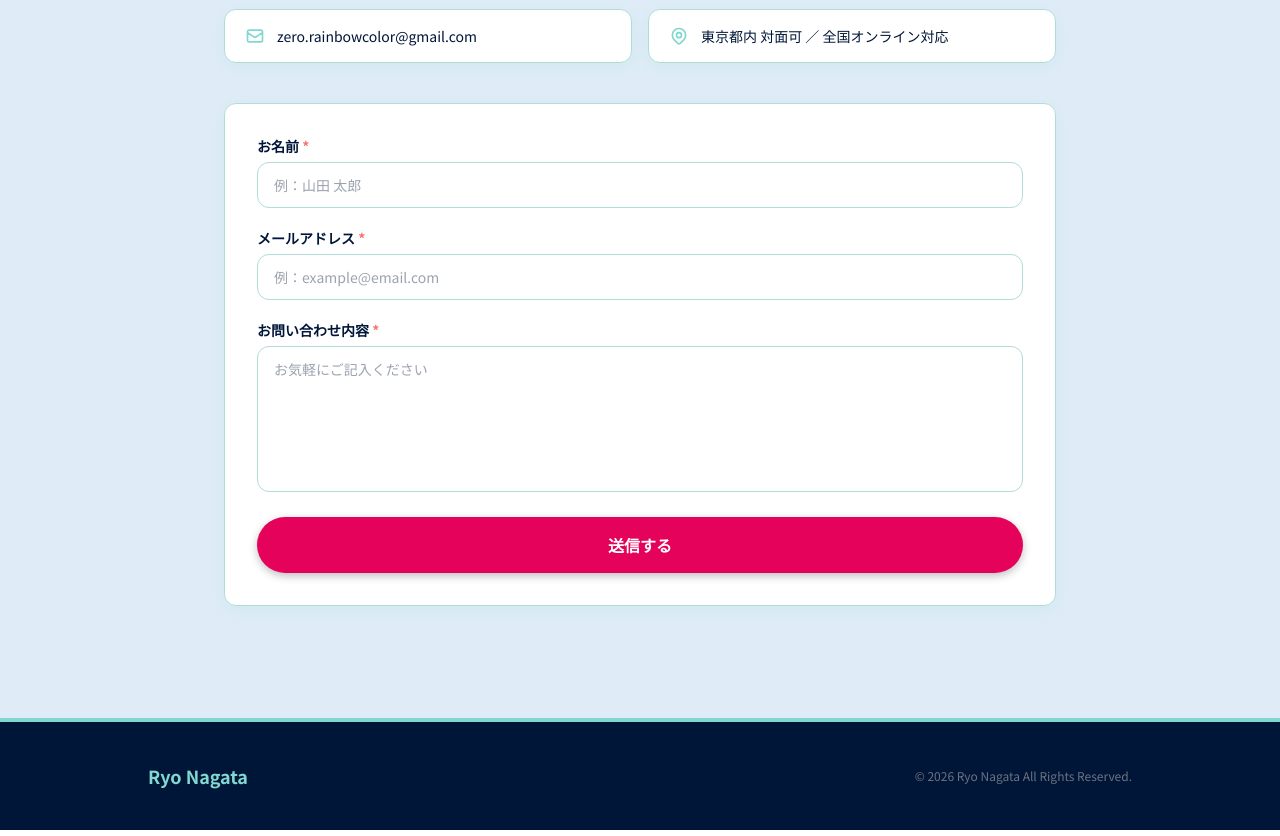
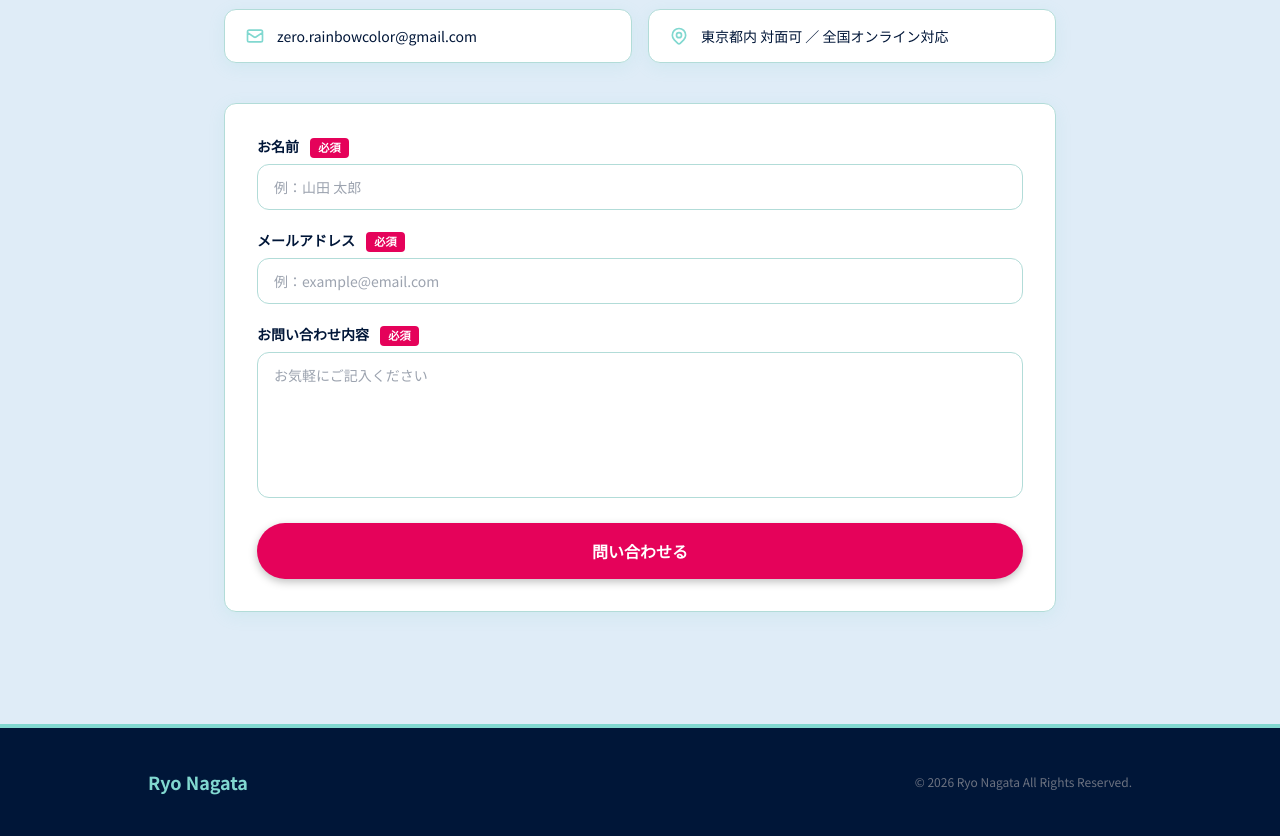
Before and after one commit to zerorainbowcolor-eng/N-DESIGN, a plain HTML site: page index.html in a window 1280 px wide. Shown: the part 11100-11936 px from the top of the page. Drawn offline with nearby package versions, Linux system fonts and the light colour scheme; animation ran at ten frames a second.

Commit message:
contact: boxed 必須 badges on required fields and rename submit button
Co-Authored-By: Claude Opus 4.8 <noreply@anthropic.com>

```diff
--- a/index.html
+++ b/index.html
@@ -566,6 +566,18 @@
     .sec-ja { font-size: clamp(1.6rem, 3vw, 2rem); font-weight: 700; color: #001638; line-height: 1.3; }
 
     /* ===== BUTTONS ===== */
+    .req-badge {
+      display: inline-block;
+      margin-left: 8px;
+      padding: 2px 8px;
+      font-size: 0.7rem;
+      font-weight: 700;
+      line-height: 1.4;
+      color: #fff;
+      background: #e5025a;
+      border-radius: 4px;
+      vertical-align: middle;
+    }
     .btn-primary {
       display: inline-block;
       font-family: 'Noto Sans JP', 'Inter', sans-serif;
@@ -1248,21 +1260,21 @@
           data-aos="fade-up" data-aos-delay="100"
           class="card p-8 space-y-5">
       <div>
-        <label class="block text-sm font-bold text-[#001638] mb-1.5">お名前 <span class="text-red-400">*</span></label>
+        <label class="block text-sm font-bold text-[#001638] mb-1.5">お名前 <span class="req-badge">必須</span></label>
         <input type="text" name="name" required placeholder="例：山田 太郎"
                class="w-full border border-tiffany-border rounded-xl px-4 py-3 text-sm outline-none focus:border-tiffany focus:ring-2 focus:ring-tiffany/20 transition" />
       </div>
       <div>
-        <label class="block text-sm font-bold text-[#001638] mb-1.5">メールアドレス <span class="text-red-400">*</span></label>
+        <label class="block text-sm font-bold text-[#001638] mb-1.5">メールアドレス <span class="req-badge">必須</span></label>
         <input type="email" name="email" required placeholder="例：example@email.com"
                class="w-full border border-tiffany-border rounded-xl px-4 py-3 text-sm outline-none focus:border-tiffany focus:ring-2 focus:ring-tiffany/20 transition" />
       </div>
       <div>
-        <label class="block text-sm font-bold text-[#001638] mb-1.5">お問い合わせ内容 <span class="text-red-400">*</span></label>
+        <label class="block text-sm font-bold text-[#001638] mb-1.5">お問い合わせ内容 <span class="req-badge">必須</span></label>
         <textarea name="message" required rows="6" placeholder="お気軽にご記入ください"
                   class="w-full border border-tiffany-border rounded-xl px-4 py-3 text-sm outline-none focus:border-tiffany focus:ring-2 focus:ring-tiffany/20 transition resize-none"></textarea>
       </div>
-      <button type="submit" class="btn-primary w-full text-center">送信する</button>
+      <button type="submit" class="btn-primary w-full text-center">問い合わせる</button>
     </form>
   </div>
 </section>
```
